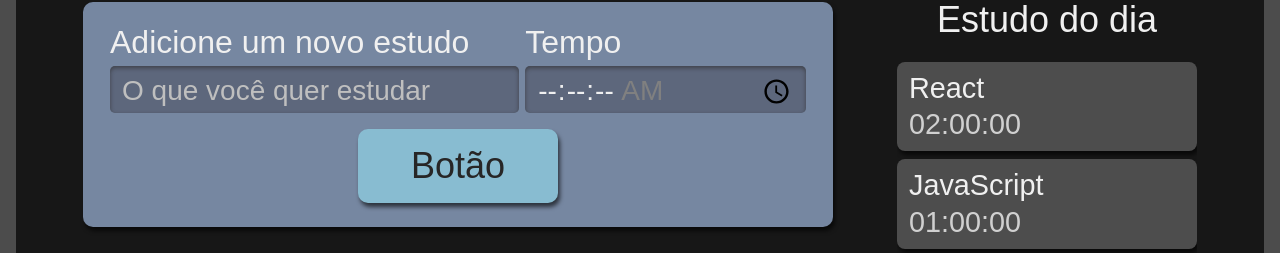
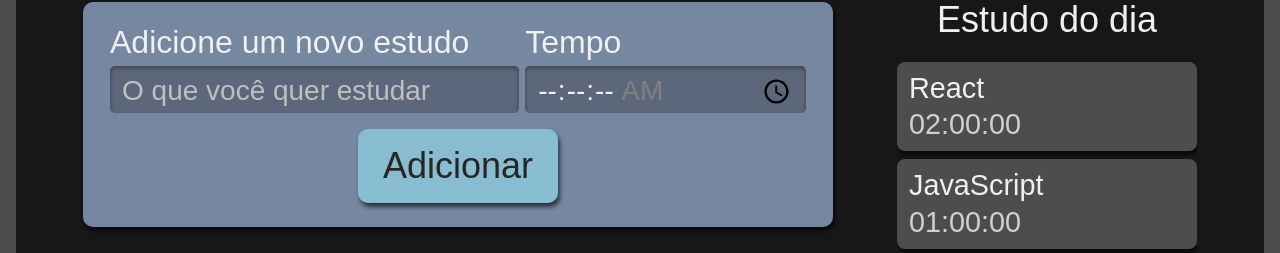
Before and after one commit to thaismichelini/Alura-Studies, a React (Create React App) app: page / in a window 1280 px wide. Shown: the part 222-475 px from the top of the page. Built offline with nearby package versions, Linux system fonts and the light colour scheme; the HTML template or start-up script is replaced by a standard one.

Commit message:
wip: add props

```diff
--- a/src/components/Button/index.tsx
+++ b/src/components/Button/index.tsx
@@ -1,9 +1,9 @@
 import React from 'react';
 import style from './Button.module.scss';
 
-class Button extends React.Component {
+class Button extends React.Component<{ texto: string }> {
   render() {
-    return <button className={style.botao}>Botão</button>;
+    return <button className={style.botao}>{this.props.texto}</button>;
   }
 }
 
--- a/src/components/Forms/index.tsx
+++ b/src/components/Forms/index.tsx
@@ -28,7 +28,7 @@
             required
           />
         </div>
-        <Button />
+        <Button texto="Adicionar" />
       </form>
     );
   }
--- /dev/null
+++ b/src/components/List/Item/index.tsx
@@ -0,0 +1,11 @@
+import style from '../List.module.scss';
+
+export default function Item(props: { task: string; time: string }) {
+  const { task, time } = props;
+  return (
+    <li className={style.item}>
+      <h3> {task}</h3>
+      <span> {time}</span>
+    </li>
+  );
+}
--- a/src/components/List/index.tsx
+++ b/src/components/List/index.tsx
@@ -1,4 +1,5 @@
 import React from 'react';
+import Item from './Item';
 import style from './List.module.scss';
 
 function List() {
@@ -21,10 +22,7 @@
       <h2>Estudo do dia</h2>
       <ul>
         {tasks.map((item, index) => (
-          <li key={index} className={style.item}>
-            <h3> {item.task}</h3>
-            <span> {item.time}</span>
-          </li>
+          <Item key={index} task={item.task} time={item.time} /> // mesmo que {... item}
         ))}
       </ul>
     </aside>
```
